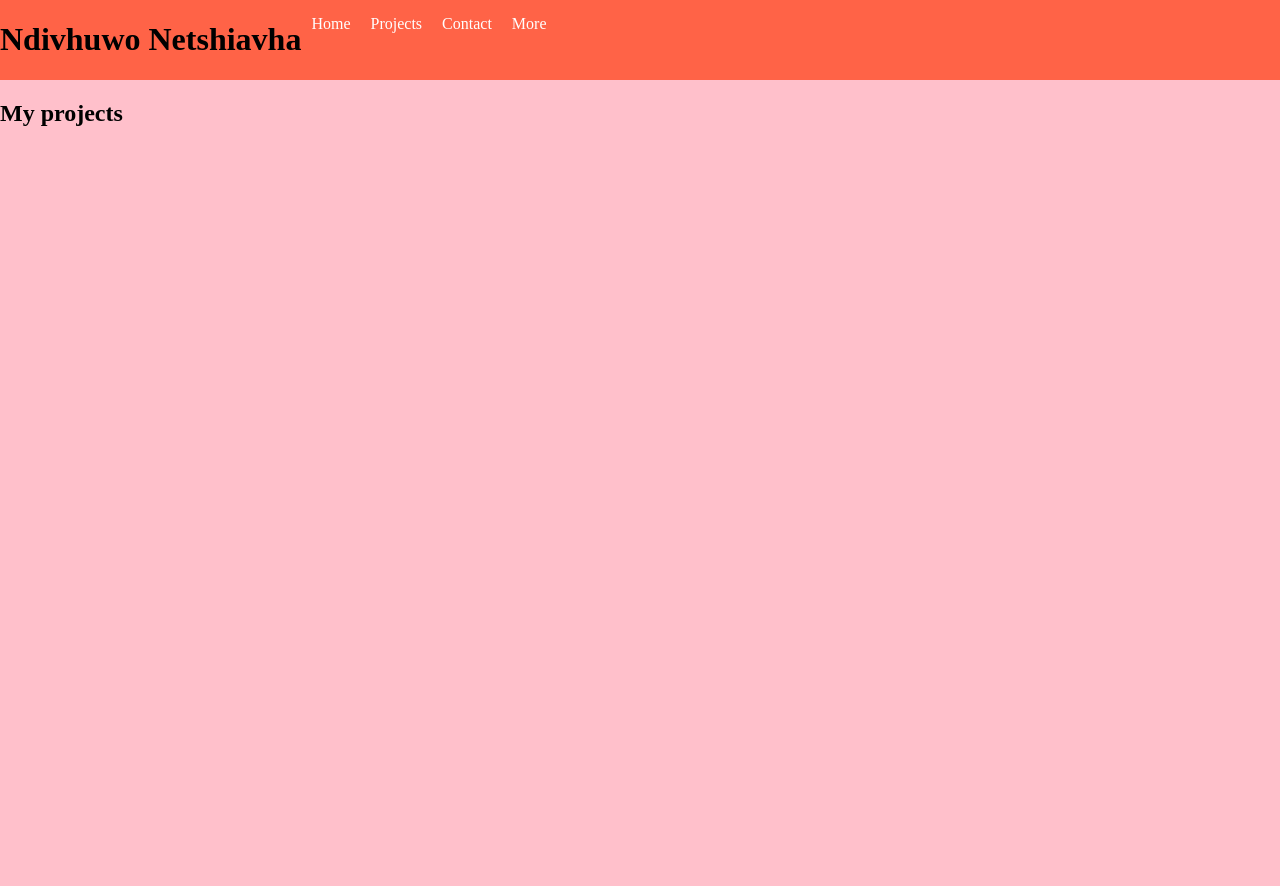
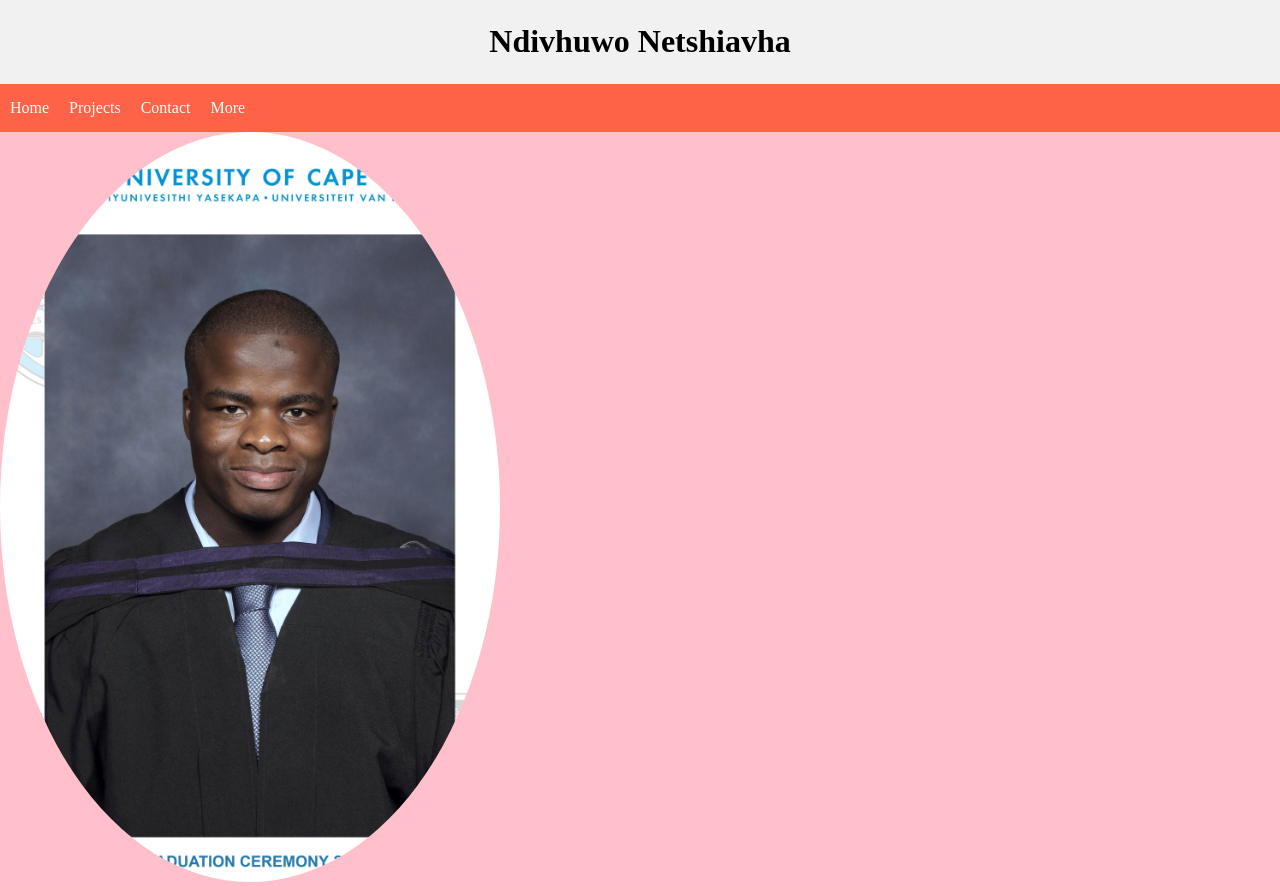
Before and after one commit to ndivhuwonetshiavha98/Website_developer, a plain HTML site: page index.html in a window 1280 px wide. Before the commit the page ends 800 px from the top, so only its background shows below. Drawn offline with Linux system fonts and the light colour scheme.

Commit message:
nice image

```diff
--- a/index.html
+++ b/index.html
@@ -3,10 +3,24 @@
 <html>
 
 <head>
+<meta charset="utf-8">
+<meta name="viewport" content="width=device-width, initial-scale=1">
+
 <title>endevour</title>
 
 <style>
 
+img {
+  max-width: 100%;
+  height: auto;
+  border-radius: 50%;
+}
+
+header {
+  background-color: #f1f1f1;
+  padding: 2px;
+  text-align: center;
+}
 
 body {background-color:pink;
       margin:0;
@@ -34,23 +48,27 @@ ul li a:hover{background-color:purple}
 </style>
 
 <header>
+<h1 margin-right:100px> Ndivhuwo Netshiavha</h1>
+</header>
+
 <na>
 <ul>
-<li> <h1> Ndivhuwo Netshiavha</h1> </li>
 <li> <a href=#home> Home </a></li>
 <li> <a href=#projects> Projects </a> </li>
 <li> <a href=#contact> Contact </a> </li>
 <li> <a href=#more> More </a> </li>
 </ul>
 </na>
-</header>
+
 
 </head>
 
 <body>
 
 <section id= "projects" >
-<h2> My projects </p>
+
+<img src="High_MountDA24083-037.jpg" alt="Girl in a jacket" width="500" height="600">
+
 </section>
 
 
```
